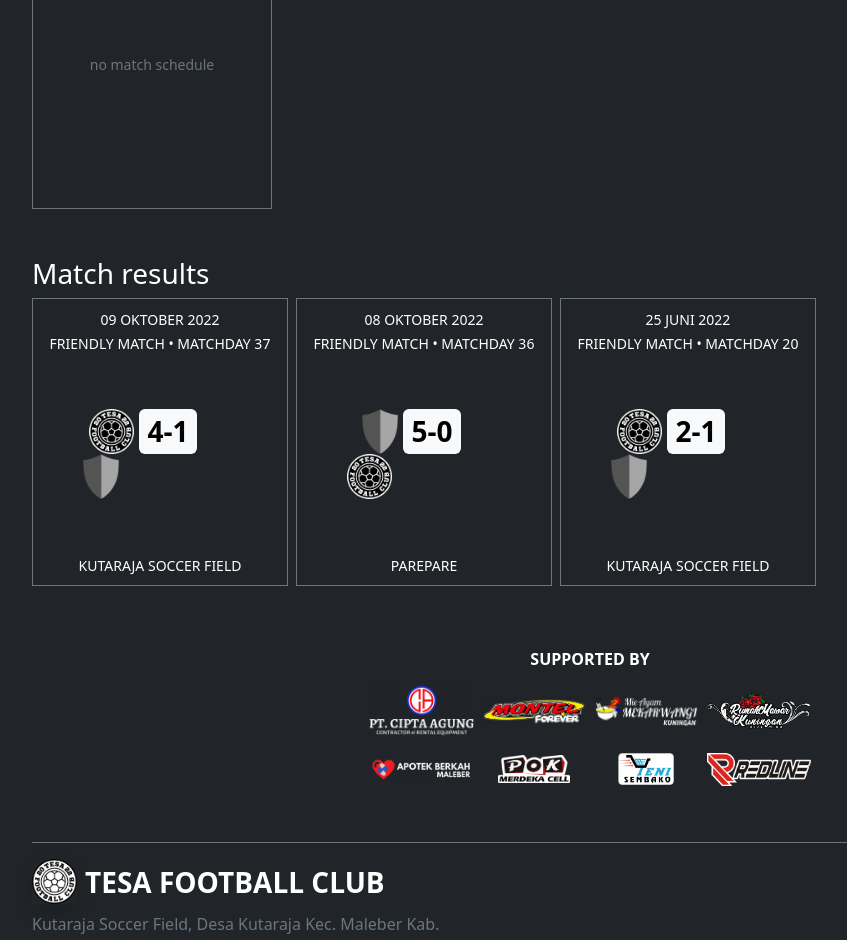
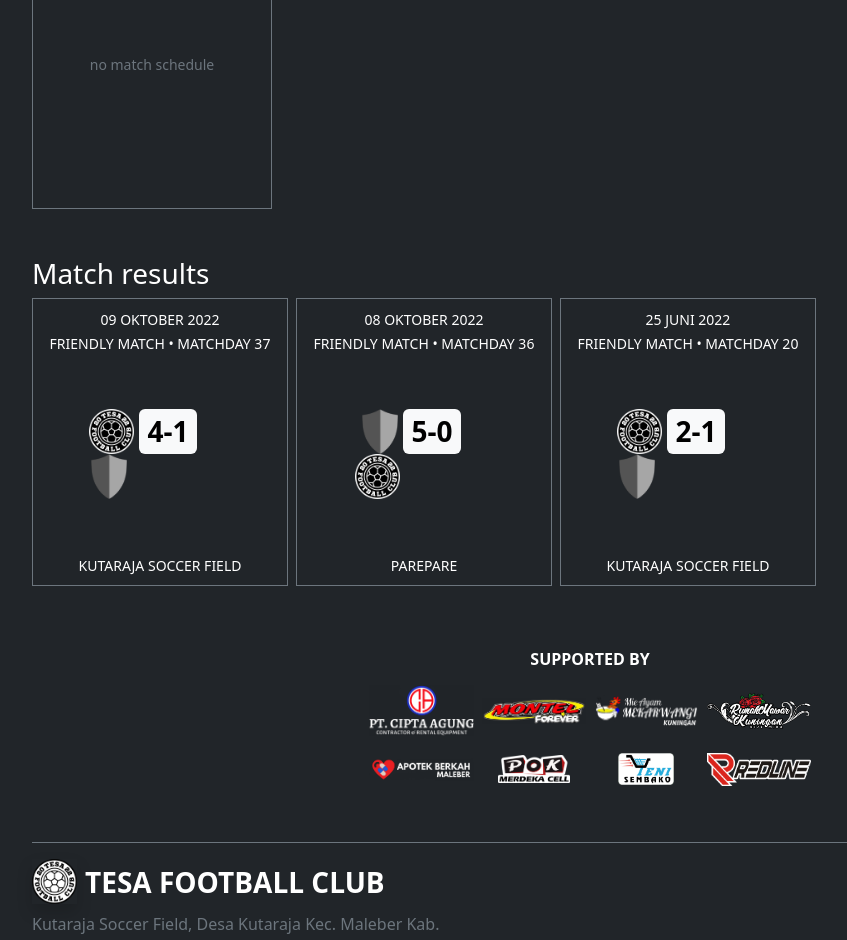
Before and after one commit to tesafc/tesafc.github.io, a Jekyll site: the page built from index.html, in a window 1280 px wide. Shown: the part 904-1844 px from the top of the page, without its empty margins (50-897 px from the left). Built offline with Jekyll 4.4.1, drawn with Linux system fonts in a browser that asks for light colours; nearby versions of some CDN libraries.

Commit message:
Update index.html

```diff
--- a/index.html
+++ b/index.html
@@ -72,13 +72,13 @@
         </div>
         <div class="card-body d-flex flex-column justify-content-center align-items-center p-0">
           <div class="row g-0">
-            <div class="col-4 d-flex justify-content-end">
+            <div class="col-4 d-flex justify-content-end me-2">
               <img src="{% if match.home-team.logo %}{{ match.home-team.logo | relative_url }}{% else %}{{ '/assets/img/logo/logo-blank.png' | relative_url }}{% endif %}" alt="" class="" width="auto" height="45">
             </div>
-            <div class="col-4 d-flex justify-content-center mx-2">
+            <div class="col-4 d-inline-flex justify-content-center">
               <p class="badge text-bg-light text-center fs-3 fw-bolder mb-0 p-2">{{ match.result.score.full-time }}</p>
             </div>
-            <div class="col-4 d-flex justify-content-start">
+            <div class="col-4 d-flex justify-content-start ms-2">
               <img src="{% if match.away-team.logo %}{{ match.away-team.logo | relative_url }}{% else %}{{ '/assets/img/logo/logo-blank.png' | relative_url }}{% endif %}" alt="" class="" width="auto" height="45">
             </div>
           </div>
```
